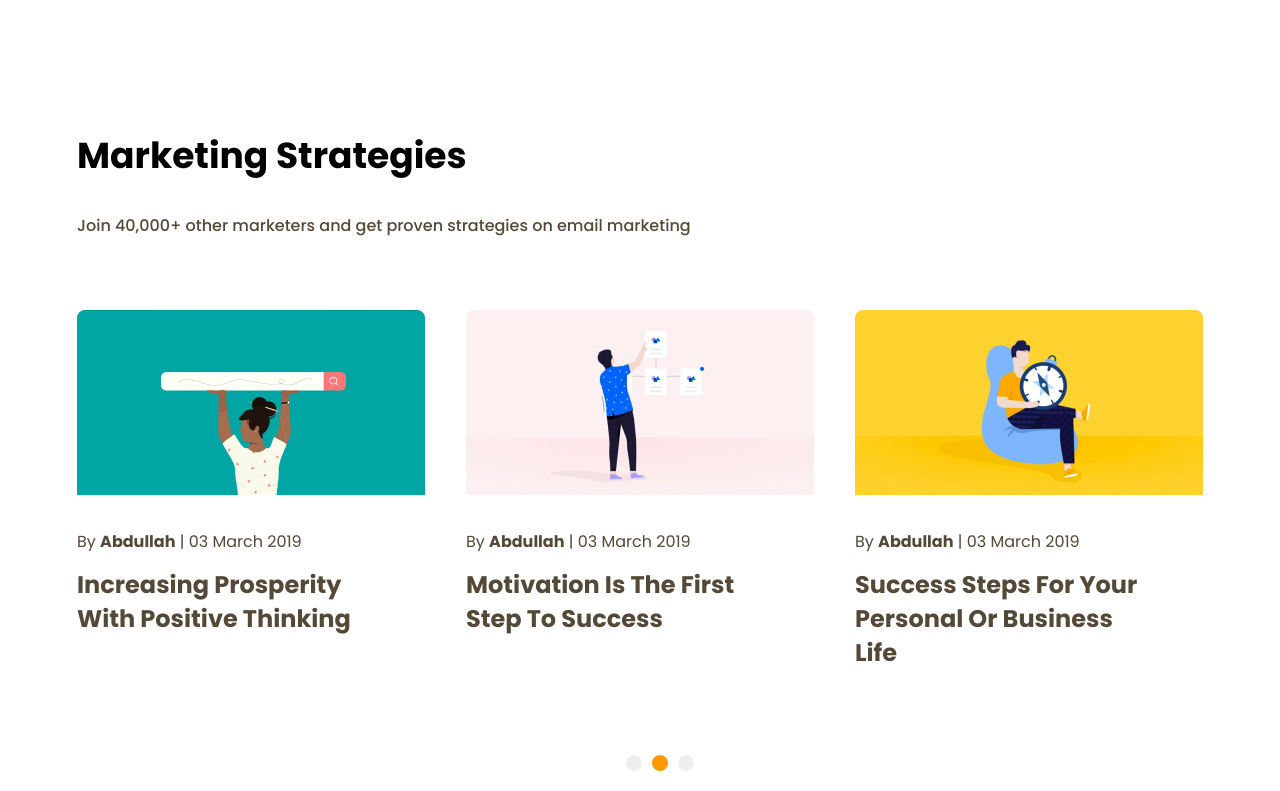
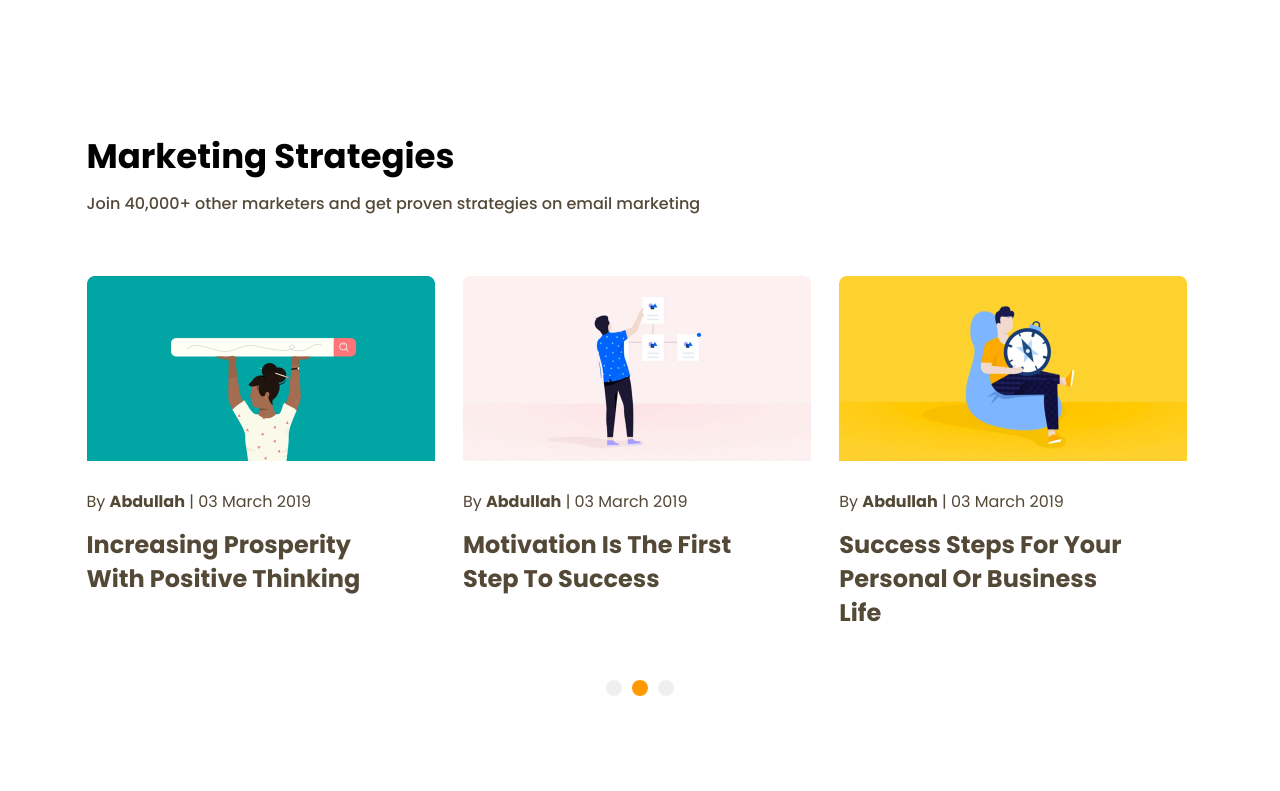
Before and after one commit to MaksimZubrytski/introductory-task, a website: page index.html in a window 1280 px wide. Shown: the part 3329-4120 px from the top of the page. Drawn offline with nearby package versions, Linux system fonts and the light colour scheme; files that its build step writes are made by us from their sources.

Commit message:
fix: strategies section according with pixel perfect

```diff
--- a/index.html
+++ b/index.html
@@ -156,8 +156,8 @@
     </div>
   </section>
   <section class="strategies">
-    <div class="wrapper">
-      <h2>Marketing Strategies</h2>
+    <div class="wrapper strategies__wrapper">
+      <h2 class="strategies__title">Marketing Strategies</h2>
       <p class="strategies__text">Join 40,000+ other marketers and get proven strategies on email marketing</p>
       <div class="layout-3-column strategies__container">
         <div class="article">
--- a/sass/components/_strategies.scss
+++ b/sass/components/_strategies.scss
@@ -9,12 +9,22 @@
   }
 }
 
+.strategies__wrapper {
+  max-width: 1107px;
+}
+
+.strategies__title {
+  margin-top: 32px;
+  margin-bottom: 0;
+  @include font($size: 3.4rem, $height: 5.1rem, $weight: bold);
+}
+
 .strategies__text {
   margin-top: 9px;
 }
 
 .article__image {
-  margin-top: 55px;
+  margin-top: 43px;
   @include media-mobile-big {
     max-width: 300px;
   }
@@ -22,7 +32,7 @@
 
 .article__info {
   display: inline-block;
-  margin-top: 25px;
+  margin-top: 19px;
   @include font($size: 1.6rem, $height: 2.8rem, $weight: 400);
   color: $text-color;
 }
@@ -45,7 +55,8 @@
 .strategies__list {
   display: flex;
   justify-content: center;
-  margin-top: 45px;
+  padding: 0;
+  margin-top: 10px;
 }
 
 .strategies__item:nth-child(1n + 2) {
--- a/sass/layout/_column.scss
+++ b/sass/layout/_column.scss
@@ -23,7 +23,7 @@
     justify-content: space-between;
     flex-wrap: wrap;
     >* {
-        flex-basis: 30%;
+        flex-basis: 32%;
     }
     @include media-tablet {
         justify-content: center;
```
